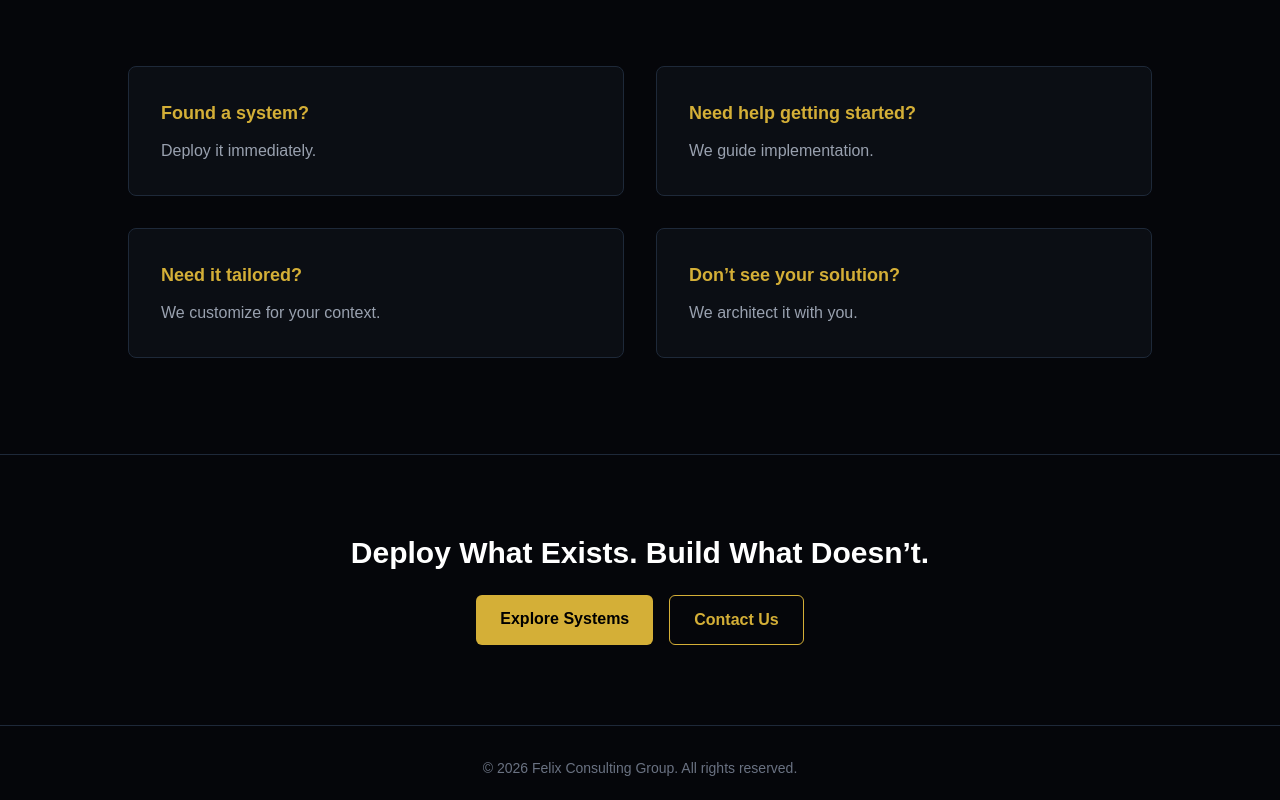
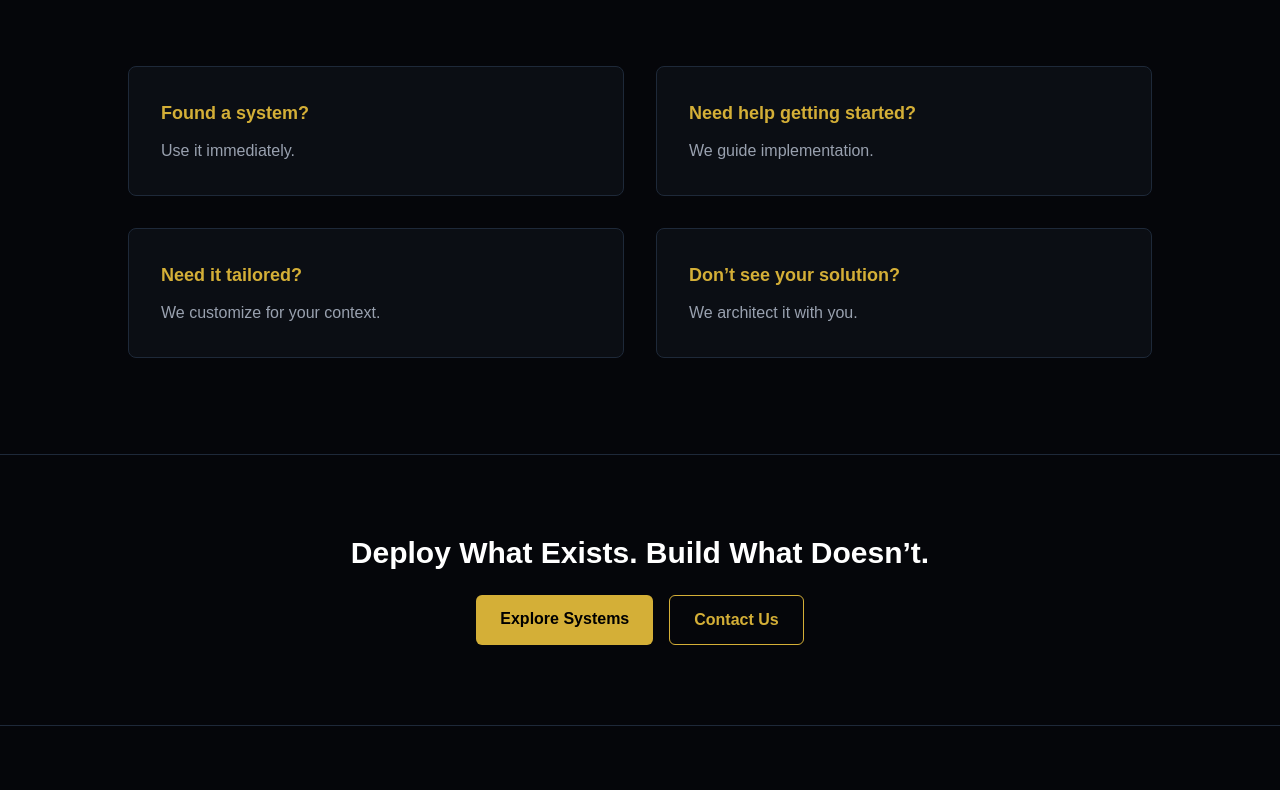
Before and after one commit to felabayomi/felix-consult, a Next.js app: page / in a window 1280 px wide. Shown: the part 2180-2980 px from the top of the page. Built offline with nearby package versions, Linux system fonts and the light colour scheme.

Commit message:
Update footer and description text

```diff
--- a/app/page.tsx
+++ b/app/page.tsx
@@ -160,7 +160,7 @@ export default function HomePage() {
           {[
             {
               title: "Found a system?",
-              desc: "Deploy it immediately."
+              desc: "Use it immediately."
             },
             {
               title: "Need help getting started?",
@@ -213,7 +213,7 @@ export default function HomePage() {
 
       {/* FOOTER */}
       <footer className="py-8 text-center text-gray-500 border-t border-gray-800 text-sm">
-        © 2026 Felix Consulting Group. All rights reserved.
+
       </footer>
 
     </main>
```
